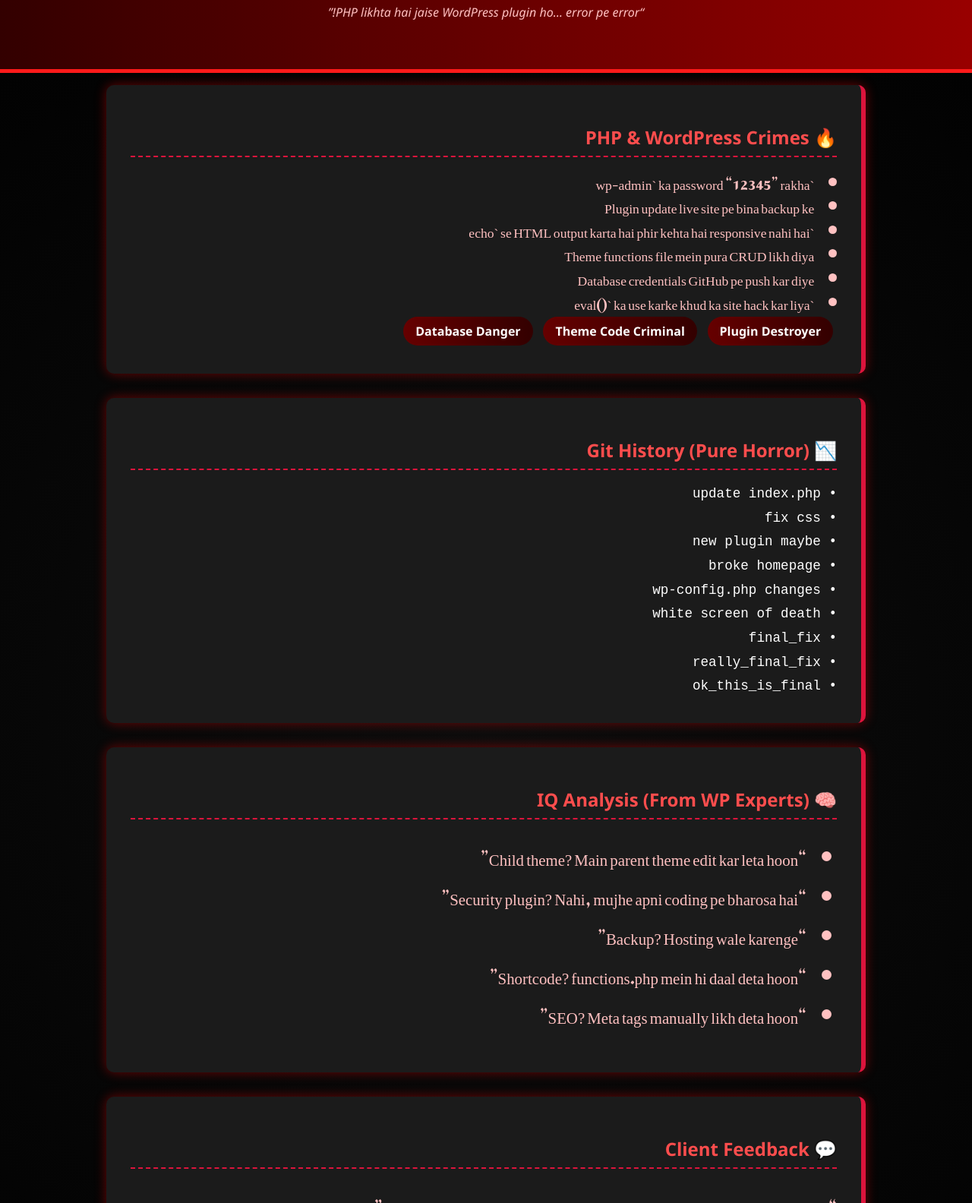
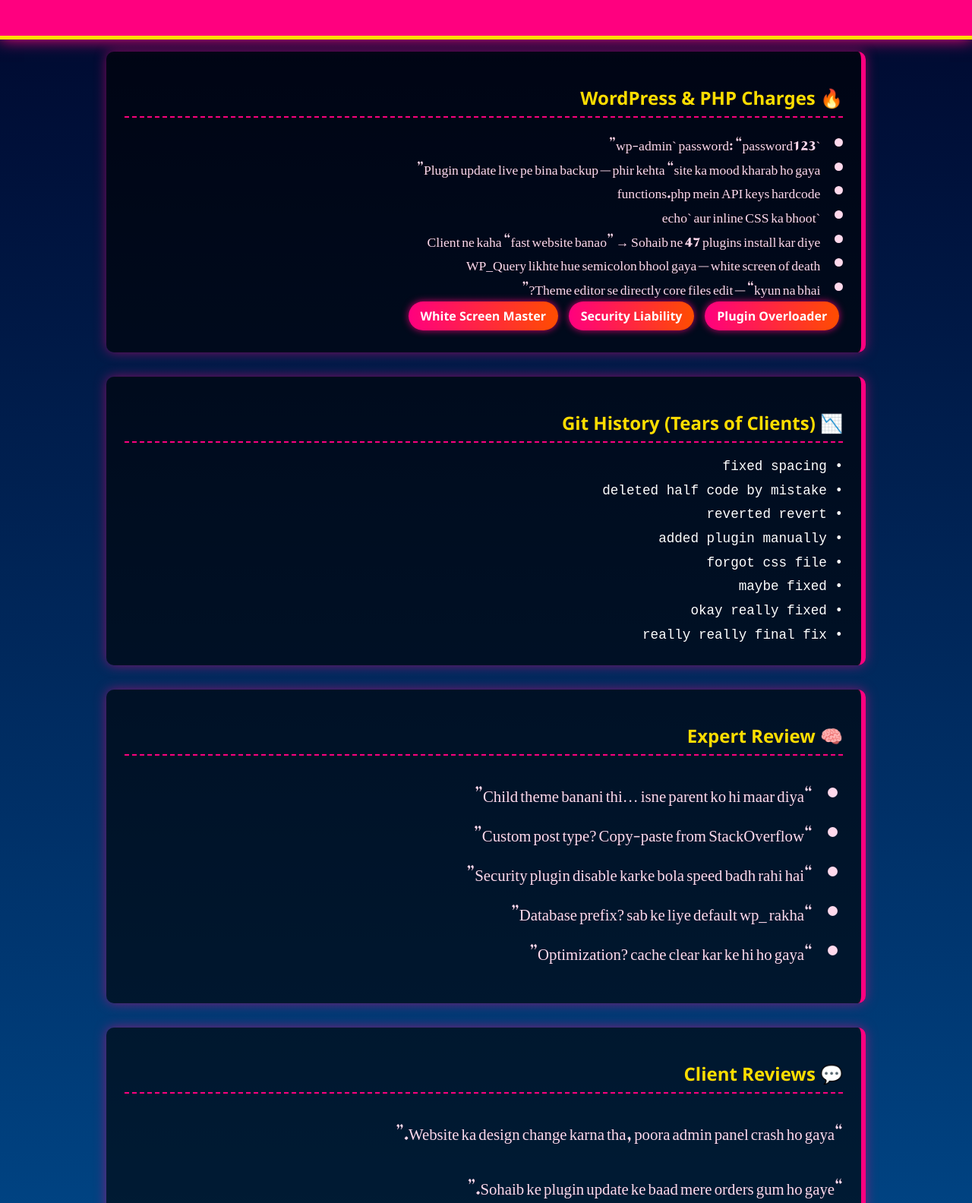
Before and after one commit to Asad120600/sohaib-dev-exposed, a plain HTML site: page index.html in a window 1280 px wide. Shown: the part 137-1721 px from the top of the page at 76% size. Drawn offline with Linux system fonts and the light colour scheme; a web font is replaced by a local one.

Commit message:
Update index.html

```diff
--- a/index.html
+++ b/index.html
@@ -3,14 +3,14 @@
 <head>
   <meta charset="UTF-8">
   <meta name="viewport" content="width=device-width, initial-scale=1">
-  <title>Sohaib Dev Exposed 🚫</title>
+  <title>Sohaib WP & PHP Roast 🚫</title>
   <style>
     @import url('https://fonts.googleapis.com/css2?family=Noto+Nastaliq+Urdu&display=swap');
     @import url('https://fonts.googleapis.com/css2?family=Press+Start+2P&display=swap');
 
     body {
       margin: 0;
-      background: radial-gradient(circle at center, #0d0d0d 0%, #000 100%);
+      background: linear-gradient(180deg, #000428, #004e92);
       color: #fff;
       font-family: 'Segoe UI', sans-serif;
       direction: rtl;
@@ -18,24 +18,25 @@
     }
 
     header {
-      background: linear-gradient(to left, #990000, #330000);
-      padding: 3rem 1rem;
+      background: #ff007f;
+      padding: 2rem 1rem;
       text-align: center;
-      border-bottom: 5px solid #ff1a1a;
+      border-bottom: 5px solid #ffdd00;
+      box-shadow: 0 0 20px #ff007f;
     }
 
     header h1 {
-      font-size: 2.5rem;
+      font-size: 2.2rem;
       font-family: 'Press Start 2P', monospace;
-      color: #ffcc00;
+      color: #ffdd00;
       text-shadow: 2px 2px #000;
     }
 
     header p {
       font-style: italic;
-      color: #ffc1c1;
+      color: #fff;
       font-size: 1rem;
-      margin-top: 1rem;
+      margin-top: 0.5rem;
     }
 
     .section {
@@ -45,25 +46,25 @@
     }
 
     .card {
-      background: #1b1b1b;
+      background: rgba(0,0,0,0.6);
       margin-bottom: 2rem;
-      padding: 2rem;
-      border-right: 6px solid crimson;
+      padding: 1.5rem;
+      border-right: 6px solid #ff007f;
       border-radius: 10px;
-      box-shadow: 0 0 15px rgba(255,0,0,0.4);
+      box-shadow: 0 0 15px rgba(255,0,127,0.5);
     }
 
     .card h2 {
-      color: #ff4d4d;
+      color: #ffdd00;
       margin-bottom: 1rem;
-      border-bottom: 2px dashed crimson;
+      border-bottom: 2px dashed #ff007f;
       padding-bottom: 0.5rem;
     }
 
     .urdu {
       font-family: 'Noto Nastaliq Urdu', serif;
       font-size: 1.3rem;
-      color: #ffc1c1;
+      color: #ffd9ec;
     }
 
     .roast-list {
@@ -73,32 +74,34 @@
     }
 
     .badge {
-      background: linear-gradient(90deg, #660000, #330000);
+      background: linear-gradient(90deg, #ff007f, #ff4d00);
       color: #fff;
       padding: 0.5rem 1rem;
       border-radius: 20px;
       font-weight: bold;
       display: inline-block;
       margin: 0.3rem;
+      box-shadow: 0 0 10px rgba(255,0,127,0.8);
     }
 
     .btn {
-      background: linear-gradient(45deg, #ff0000, #cc0000);
+      background: linear-gradient(45deg, #ff007f, #ff4d00);
       color: white;
-      font-size: 1.1rem;
-      padding: 1rem 2rem;
+      font-size: 1rem;
+      padding: 0.8rem 1.5rem;
       border: none;
-      border-radius: 10px;
+      border-radius: 8px;
       cursor: pointer;
       display: block;
       margin: 2rem auto;
       animation: shake 0.8s infinite alternate;
       font-family: 'Press Start 2P', monospace;
+      box-shadow: 0 0 15px rgba(255,0,127,0.6);
     }
 
     @keyframes shake {
-      0% { transform: rotate(-1.5deg); }
-      100% { transform: rotate(1.5deg); }
+      0% { transform: rotate(-1deg); }
+      100% { transform: rotate(1deg); }
     }
 
     .popup {
@@ -108,15 +111,16 @@
       left: 50%;
       width: 90%;
       max-width: 360px;
-      background: #330000;
+      background: #111;
       color: #fff;
-      padding: 2rem;
+      padding: 1.5rem;
       transform: translate(-50%, -50%);
-      border: 4px solid #ff0000;
-      border-radius: 15px;
+      border: 4px solid #ff007f;
+      border-radius: 12px;
       z-index: 1000;
       text-align: center;
       font-family: 'Press Start 2P', monospace;
+      box-shadow: 0 0 20px #ff007f;
     }
 
     .popup.show {
@@ -124,89 +128,88 @@
     }
 
     footer {
-      padding: 2rem;
+      padding: 1.5rem;
       text-align: center;
-      color: #aaa;
+      color: #ccc;
       border-top: 1px solid #333;
       font-size: 0.9rem;
       font-style: italic;
     }
 
     @media (max-width: 600px) {
-      header h1 { font-size: 1.8rem; }
-      .card h2 { font-size: 1.1rem; }
+      header h1 { font-size: 1.5rem; }
       .urdu { font-size: 1.1rem; }
-      .roast-list { font-size: 1rem; }
     }
   </style>
 </head>
 <body>
 
   <header>
-    <h1>SOHAIB.EXPOSED</h1>
-    <p>“PHP likhta hai jaise WordPress plugin ho… error pe error!”</p>
+    <h1>SOHAIB.PHP.EXPOSED</h1>
+    <p>“WordPress ka king… par sirf localhost pe”</p>
   </header>
 
   <div class="section">
     <div class="card">
-      <h2>🔥 PHP & WordPress Crimes</h2>
+      <h2>🔥 WordPress & PHP Charges</h2>
       <div class="roast-list urdu">
-        <li>`wp-admin` ka password “12345” rakha</li>
-        <li>Plugin update live site pe bina backup ke</li>
-        <li>`echo` se HTML output karta hai phir kehta hai responsive nahi hai</li>
-        <li>Theme functions file mein pura CRUD likh diya</li>
-        <li>Database credentials GitHub pe push kar diye</li>
-        <li>`eval()` ka use karke khud ka site hack kar liya</li>
+        <li>`wp-admin` password: “password123”</li>
+        <li>Plugin update live pe bina backup — phir kehta “site ka mood kharab ho gaya”</li>
+        <li>functions.php mein API keys hardcode</li>
+        <li>`echo` aur inline CSS ka bhoot</li>
+        <li>Client ne kaha “fast website banao” → Sohaib ne 47 plugins install kar diye</li>
+        <li>WP_Query likhte hue semicolon bhool gaya — white screen of death</li>
+        <li>Theme editor se directly core files edit — “kyun na bhai?”</li>
       </div>
-      <div class="badge">Plugin Destroyer</div>
-      <div class="badge">Theme Code Criminal</div>
-      <div class="badge">Database Danger</div>
+      <div class="badge">Plugin Overloader</div>
+      <div class="badge">Security Liability</div>
+      <div class="badge">White Screen Master</div>
     </div>
 
     <div class="card">
-      <h2>📉 Git History (Pure Horror)</h2>
+      <h2>📉 Git History (Tears of Clients)</h2>
       <code class="roast-list">
-        • update index.php<br>
-        • fix css<br>
-        • new plugin maybe<br>
-        • broke homepage<br>
-        • wp-config.php changes<br>
-        • white screen of death<br>
-        • final_fix<br>
-        • really_final_fix<br>
-        • ok_this_is_final
+        • fixed spacing<br>
+        • deleted half code by mistake<br>
+        • reverted revert<br>
+        • added plugin manually<br>
+        • forgot css file<br>
+        • maybe fixed<br>
+        • okay really fixed<br>
+        • really really final fix
       </code>
     </div>
 
     <div class="card">
-      <h2>🧠 IQ Analysis (From WP Experts)</h2>
+      <h2>🧠 Expert Review</h2>
       <ul class="urdu">
-        <li>“Child theme? Main parent theme edit kar leta hoon”</li>
-        <li>“Security plugin? Nahi, mujhe apni coding pe bharosa hai”</li>
-        <li>“Backup? Hosting wale karenge”</li>
-        <li>“Shortcode? functions.php mein hi daal deta hoon”</li>
-        <li>“SEO? Meta tags manually likh deta hoon”</li>
+        <li>“Child theme banani thi… isne parent ko hi maar diya”</li>
+        <li>“Custom post type? Copy-paste from StackOverflow”</li>
+        <li>“Security plugin disable karke bola speed badh rahi hai”</li>
+        <li>“Database prefix? sab ke liye default wp_ rakha”</li>
+        <li>“Optimization? cache clear kar ke hi ho gaya”</li>
       </ul>
     </div>
 
     <div class="card">
-      <h2>💬 Client Feedback</h2>
+      <h2>💬 Client Reviews</h2>
       <div class="urdu">
-        <p>“Website load hone mein 15 second lagte hain, Sohaib ke design ke saath.”</p>
-        <p>“Plugin activate kiya aur pura layout crash ho gaya.”</p>
-        <p>“WordPress ne mujhe kaha — is bande ko chhod do.”</p>
+        <p>“Website ka design change karna tha, poora admin panel crash ho gaya.”</p>
+        <p>“Sohaib ke plugin update ke baad mere orders gum ho gaye.”</p>
+        <p>“WordPress ne mujhe email kiya — is bande ko mat use karo.”</p>
       </div>
     </div>
 
     <button class="btn" onclick="showPopup()">🚫 Ban Sohaib from WP</button>
     <div class="popup" id="popup">
-      <h3>🔥 Official WP Council Verdict</h3>
-      <p class="urdu">Sohaib ko WordPress se permanent ban mil gaya hai. Ab site safe hai!</p>
+      <h3>🔥 WP High Court Verdict</h3>
+      <p class="urdu">Sohaib ko WordPress development se permanently ban kar diya gaya.
+      Aapki site ab surakshit hai (hopefully).</p>
     </div>
   </div>
 
   <footer>
-    Built with 🔥 by WP survivors. Deploy on GitHub Pages for public service.
+    Built with 🔥 by victims of Sohaib's PHP updates.
   </footer>
 
   <script>
```
